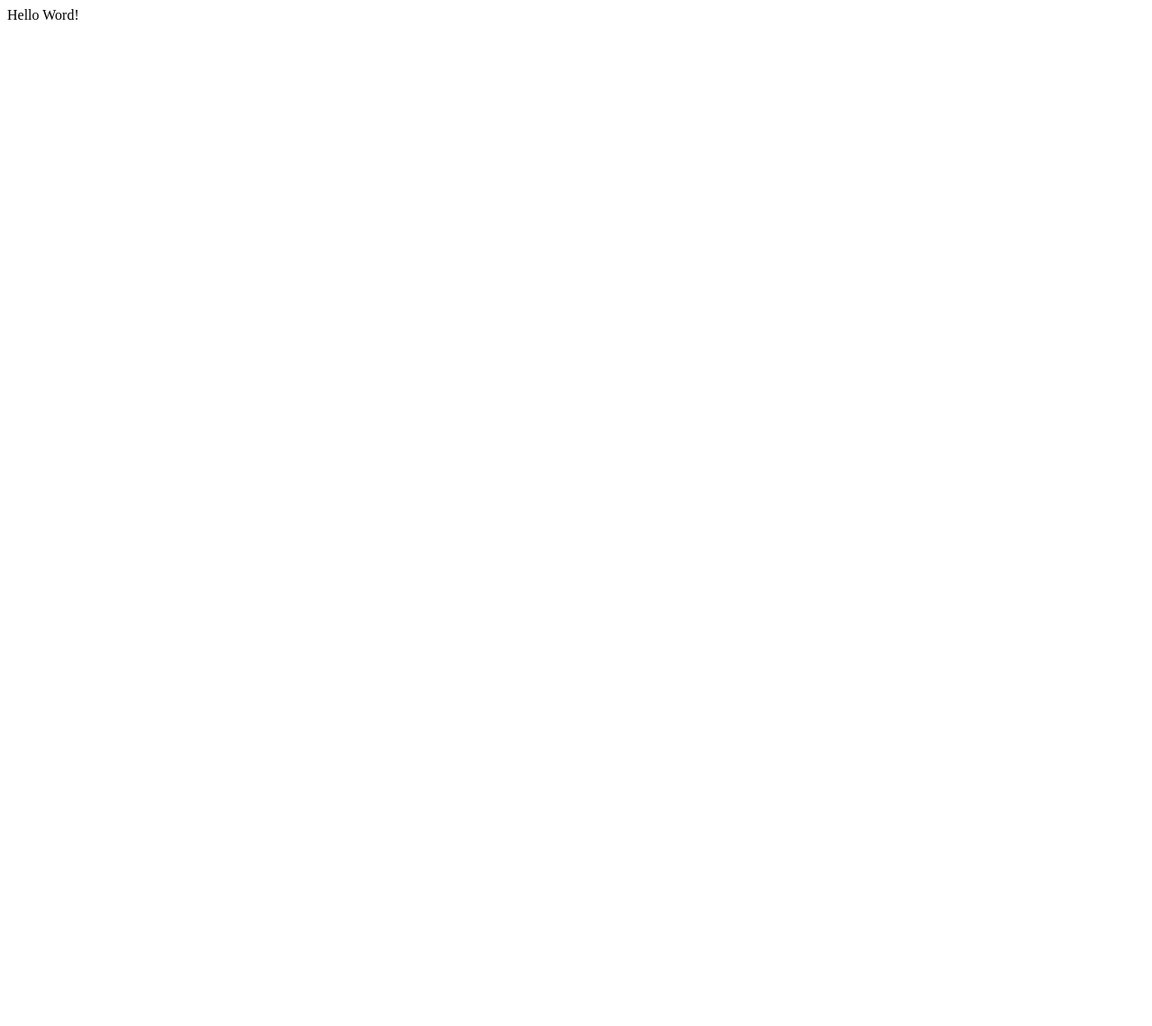
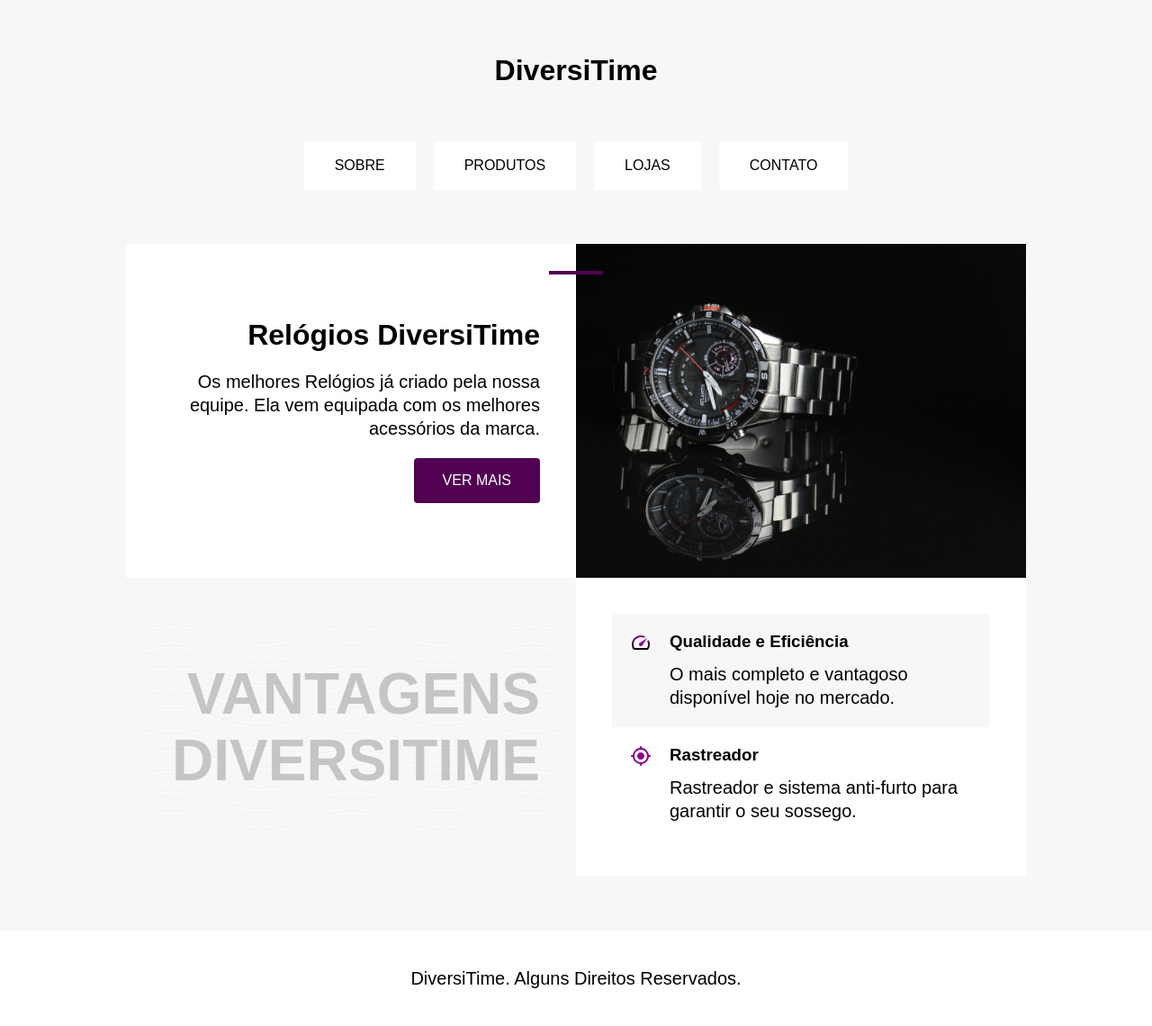
Before and after one commit to WillyanJhonata/Init-Express, a plain HTML site: page index.html in a window 1280 px wide. Shown: the whole page at 90% size. Before the commit the page ends 800 px from the top, so only its background shows below. Drawn offline with Linux system fonts and the light colour scheme.

Commit message:
change in project design

```diff
--- a/index.html
+++ b/index.html
@@ -1,14 +1,56 @@
 <!DOCTYPE html>
-<html lang="en">
+<html>
 
 <head>
   <meta charset="UTF-8">
-  <meta name="viewport" content="width=device-width, initial-scale=1.0">
-  <title>Document</title>
+  <title>DiversiTime</title>
+  <link rel="stylesheet" href="./style.css">
 </head>
 
 <body>
-  Hello Word!
+  <header class="header">
+    <h1>DiversiTime</h1>
+
+    <nav aria-label="primeiro">
+      <ul class="menu">
+        <li><a href="/">Sobre</a></li>
+        <li><a href="/">Produtos</a></li>
+        <li><a href="/">Lojas</a></li>
+        <li><a href="/">Contato</a></li>
+      </ul>
+    </nav>
+  </header>
+  <main>
+    <article class="conteudo">
+      <div class="introducao" aria-labelledby="label-introducao">
+        <h1 id="label-introducao">Relógios DiversiTime</h1>
+        <p>Os melhores Relógios já criado pela nossa equipe. Ela vem equipada com os melhores acessórios da marca.</p>
+        <a class="botao" href="/">Ver Mais</a>
+      </div>
+
+      <img src="./img/relogio.jpg" alt="Bicicleta DiversiTime Preta">
+    </article>
+    <article class="conteudo" aria-labelledby="label-vantagens">
+      <h2 class="subtitulo" id="label-vantagens">Vantagens DiversiTime</h2>
+
+      <ul class="vantagens">
+        <li class="vantagens-item">
+          <img src="./img/velocidade.svg" alt="">
+          <h3>Qualidade e Eficiência</h3>
+          <p>O mais completo e vantagoso disponível hoje no mercado.</p>
+        </li>
+        <li class="vantagens-item">
+          <img src="./img/rastreador.svg" alt="">
+          <h3>Rastreador</h3>
+          <p>Rastreador e sistema anti-furto para garantir o seu sossego.</p>
+        </li>
+      </ul>
+    </article>
+  </main>
+
+  <footer class="rodape">
+    <p>DiversiTime. Alguns Direitos Reservados.</p>
+  </footer>
 </body>
 
 </html>
--- /dev/null
+++ b/style.css
@@ -0,0 +1,140 @@
+body {
+  font-family: Arial, Helvetica, sans-serif;
+  margin: 0px;
+  background: #f7f7f7;
+  display: grid;
+  gap: 60px;
+  justify-items: center;
+  margin-top: 60px;
+}
+
+img {
+  max-width: 100%;
+  display: block;
+}
+
+a {
+  text-decoration: none;
+}
+ul {
+  list-style: none;
+  margin: 0px;
+  padding: 0px;
+}
+
+p,
+h1,
+h2,
+h3 {
+  margin: 0px;
+}
+
+p {
+  font-size: 1.25rem;
+  line-height: 1.3;
+}
+
+.menu {
+  display: flex;
+  flex-wrap: wrap;
+  gap: 20px;
+  justify-content: center;
+}
+
+.menu a {
+  display: block;
+  background: #ffffff;
+  padding: 1rem 2rem;
+  border-radius: 4px;
+  color: #000000;
+  text-transform: uppercase;
+  border: 2px transparent solid;
+}
+.menu a:hover {
+  border: 2px #500150 solid;
+}
+.header {
+  display: grid;
+  justify-items: center;
+  gap: 60px;
+}
+
+.conteudo {
+  display: grid;
+  grid-template-columns: 1fr 1fr;
+  max-width: 1000px;
+}
+
+.introducao {
+  background: #fff;
+  padding: 40px;
+  text-align: right;
+  position: relative;
+  display: grid;
+  gap: 20px;
+  align-content: center;
+  justify-items: end;
+}
+.introducao h1 {
+  font-size: 2rem;
+}
+.introducao::before {
+  content: "";
+  width: 60px;
+  height: 4px;
+  background: #500150;
+  position: absolute;
+  top: 30px;
+  right: -30px;
+}
+
+.botao {
+  background: #500150;
+  color: #fff;
+  padding: 1rem 2rem;
+  border-radius: 4px;
+  text-transform: uppercase;
+}
+.botao:hover {
+  background: #7e027e;
+}
+
+.subtitulo {
+  font-size: 4rem;
+  text-transform: uppercase;
+  color: rgba(0, 0, 0, 0.2);
+  text-align: right;
+  padding: 40px;
+  align-self: center;
+  background-image: url("img/onda.svg");
+}
+
+.vantagens {
+  background: #fff;
+  padding: 40px;
+}
+
+.vantagens-item {
+  display: grid;
+  grid-template-columns: auto 1fr;
+  gap: 10px 20px;
+  padding: 20px;
+}
+.vantagens-item:nth-child(odd) {
+  background: #f7f7f7;
+}
+.vantagens-item:hover {
+  border-left: 4px solid #500150;
+}
+
+.vantagens-item p {
+  grid-column: 2;
+}
+
+.rodape {
+  background: #fff;
+  width: 100%;
+  text-align: center;
+  padding: 40px;
+  box-sizing: border-box;
+}
```
Also changed, not shown: img/eletrica.svg (added), img/onda.svg (added), img/rastreador.svg (added), img/relogio.jpg (added), img/velocidade.svg (added).
